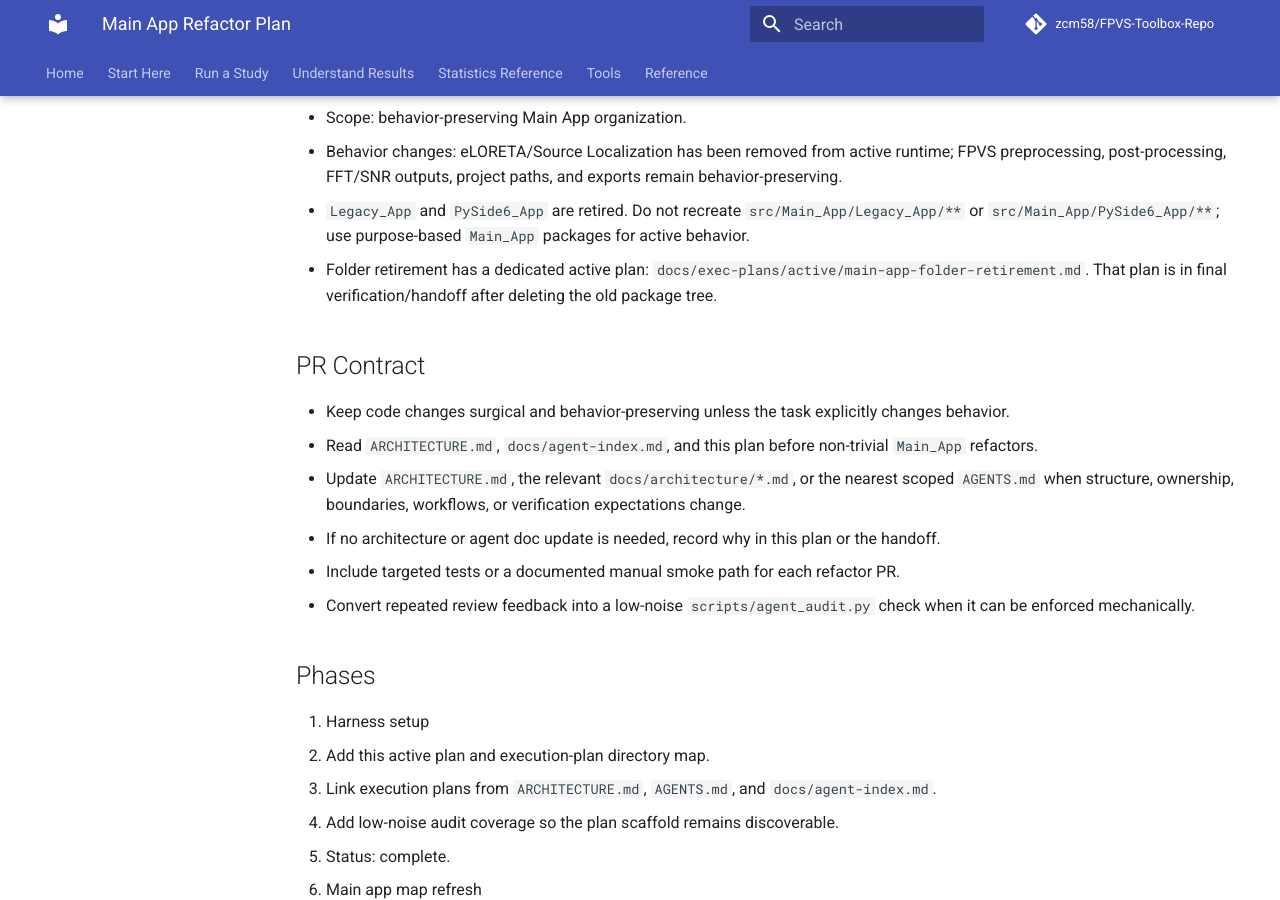
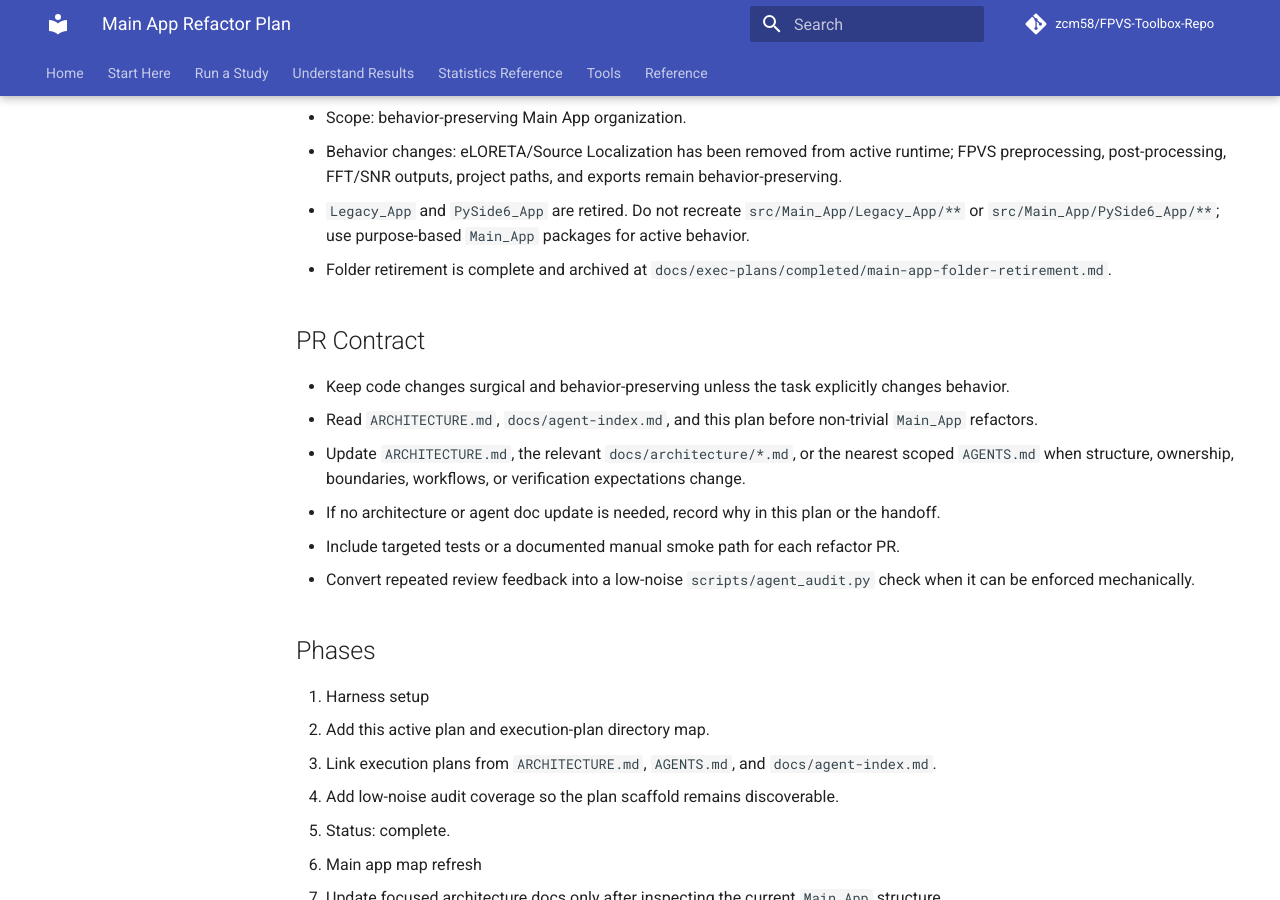
Before and after one commit to zcm58/FPVS-Toolbox-Repo, an MkDocs documentation site: the page built from docs/exec-plans/active/main-app-refactor.md, in a window 1280 px wide and 900 px high, scrolled down 375 px. Built offline with MkDocs 1.6.1 and Material for MkDocs 9.7.7, drawn with Linux system fonts in a browser that asks for light colours; comment, search, counter and statistics services are not loaded; some of the changed text lies outside the part shown.

Commit message:
Archive folder retirement plan

```diff
--- a/docs/exec-plans/active/main-app-refactor.md
+++ b/docs/exec-plans/active/main-app-refactor.md
@@ -10,7 +10,7 @@ Prepare `Main_App` for behavior-preserving refactors by keeping agent guidance,
 - Scope: behavior-preserving Main App organization.
 - Behavior changes: eLORETA/Source Localization has been removed from active runtime; FPVS preprocessing, post-processing, FFT/SNR outputs, project paths, and exports remain behavior-preserving.
 - `Legacy_App` and `PySide6_App` are retired. Do not recreate `src/Main_App/Legacy_App/**` or `src/Main_App/PySide6_App/**`; use purpose-based `Main_App` packages for active behavior.
-- Folder retirement has a dedicated active plan: `docs/exec-plans/active/main-app-folder-retirement.md`. That plan is in final verification/handoff after deleting the old package tree.
+- Folder retirement is complete and archived at `docs/exec-plans/completed/main-app-folder-retirement.md`.
 
 ## PR Contract
 
@@ -56,7 +56,7 @@ Prepare `Main_App` for behavior-preserving refactors by keeping agent guidance,
 
 Latest folder retirement planning slice:
 
-- Added and updated `docs/exec-plans/active/main-app-folder-retirement.md` with inventory categories for every tracked `src/Main_App/Legacy_App/` and `src/Main_App/PySide6_App/` file.
+- Added and updated the folder-retirement execution plan with inventory categories for every tracked `src/Main_App/Legacy_App/` and `src/Main_App/PySide6_App/` file. That plan is now archived at `docs/exec-plans/completed/main-app-folder-retirement.md`.
 - No runtime code, protected legacy modules, preprocessing, BDF loading, worker behavior, project paths, or exports changed.
 - Next candidate: move reusable PySide6 GUI widgets/theme helpers into `Main_App.gui` / `Main_App.gui.widgets` with temporary wrappers.
 - Passed: `python .agents\skills\legacy-boundary-review\scripts\audit_protected_edits.py`
@@ -621,7 +621,7 @@ Latest folder-retirement completion slice:
   - Qt worker and multiprocessing bridge modules to `src/Main_App/workers/`.
   - Active preprocessing implementation to `src/Main_App/processing/preprocess.py`.
 - Deleted `src/Main_App/PySide6_App/**` after active source/test/script imports were migrated.
-- Updated `ARCHITECTURE.md`, `AGENTS.md`, focused architecture docs, `docs/legacy-quarantine-audit.md`, and `docs/exec-plans/active/main-app-folder-retirement.md`.
+- Updated `ARCHITECTURE.md`, `AGENTS.md`, focused architecture docs, `docs/legacy-quarantine-audit.md`, and the folder-retirement execution plan, now archived at `docs/exec-plans/completed/main-app-folder-retirement.md`.
 - Added `PySide6_App` to the retired-path audit guard and added narrow move baselines for unchanged inherited broad-exception/print debt.
 - Behavior-preservation rule: no preprocessing math/order, BDF loading behavior, worker routing, project I/O, post-processing/export format, GUI workflow, or user-facing behavior changed.
 - Latest passed: `python -m py_compile src\Main_App\gui\style_tokens.py src\Main_App\gui\event_map.py src\Main_App\gui\roi_settings_editor.py src\Main_App\gui\settings_panel.py src\Main_App\gui\update_manager.py src\Main_App\workers\mp_runner_bridge.py src\Main_App\workers\processing_worker.py src\Main_App\processing\preprocess.py src\Main_App\gui\main_window.py src\main.py tests\test_loader_warning_suppression.py scripts\gui_wave3_smoke.py`
```
Also changed, not shown: docs/agent-index.md (+2 -2 lines), docs/exec-plans/tech-debt-tracker.md (+2 -2 lines), docs/exec-plans/completed/main-app-folder-retirement.md (renamed from docs/exec-plans/active/main-app-folder-retirement.md).
